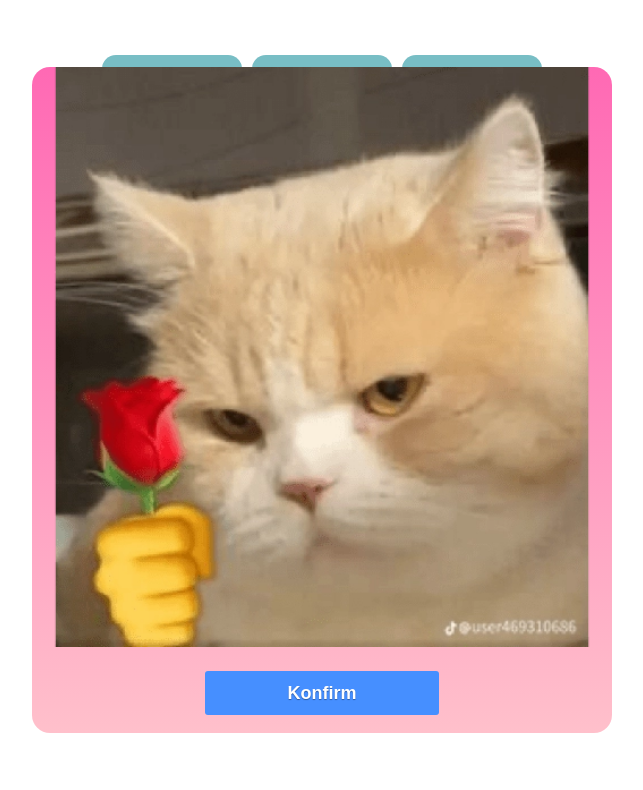
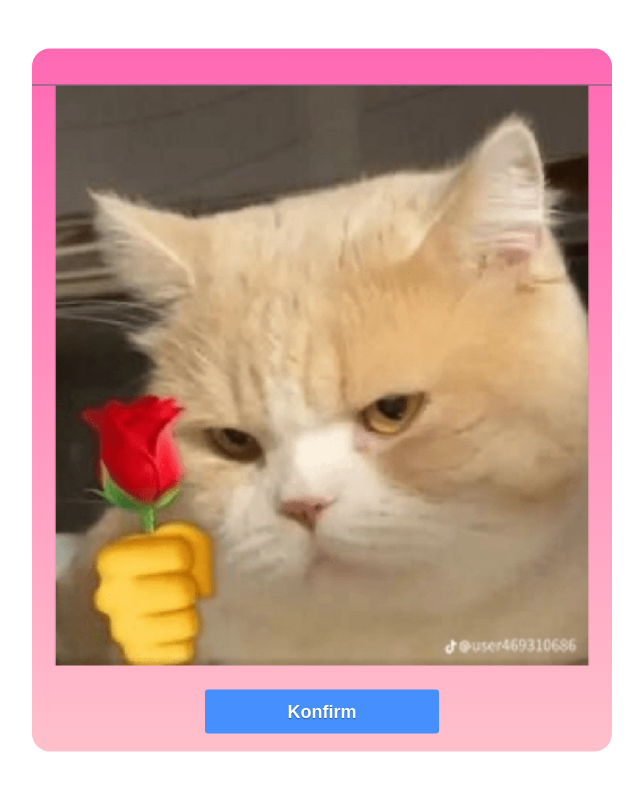
Before and after one commit to XELCIO/personal, a plain HTML site: page games/tic-tac-toe/index.html in a window 1280 px wide. Shown: the whole page, without its empty margins (318-961 px from the left). Drawn offline with Linux system fonts and the light colour scheme.

Commit message:
Update index.html

```diff
--- a/games/tic-tac-toe/index.html
+++ b/games/tic-tac-toe/index.html
@@ -65,8 +65,8 @@
         align-items: center;
         flex-direction: column;
         border-bottom: solid 1px #576271;
-        margin-bottom: 16px;
-        min-height: 68px;
+        margin-bottom: 0;
+        min-height: 0;
         text-align: center;
         color: #4a251f;
       }
@@ -130,6 +130,7 @@
         position: relative;
       }
     </style>
+    <div class="popup-title"></div>
     <div class="popup-block">
       <img src="/src/cat.webp" alt="hewwo" />
       <div class="btn-group"><button class="btn-submit" onclick="hidePopupAndPlayMusic()">Konfirm</button></div>
```
